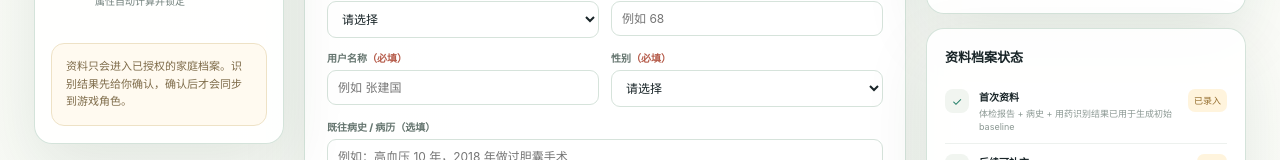
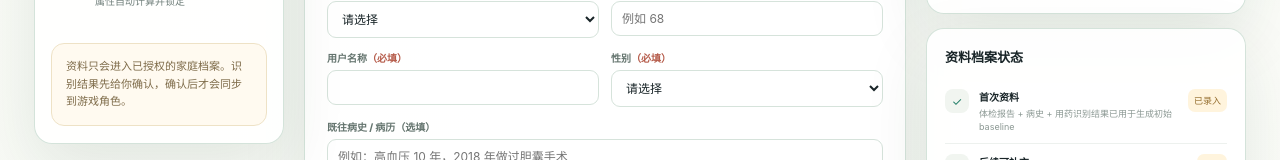
Before and after one commit to Oii6111/xiuxian, a plain HTML site: page health-entry/index.html in a window 1280 px wide. Shown: the part 431-591 px from the top of the page. Drawn offline with Linux system fonts and the light colour scheme; no server answers.

Commit message:
用户名称字段移除示例占位文本

```diff
--- a/health-entry/index.html
+++ b/health-entry/index.html
@@ -208,7 +208,7 @@
             <div class="form-grid">
               <div class="field"><label>长辈关系<span class="req">（必填）</span></label><select id="profileRelation"><option value="">请选择</option><option>爸爸</option><option>妈妈</option><option>爷爷</option><option>奶奶</option><option>外公</option><option>外婆</option><option>其他</option></select></div>
               <div class="field"><label>准确年龄<span class="req">（必填，岁）</span></label><input id="profileAge" type="number" min="1" max="120" placeholder="例如 68" /></div>
-              <div class="field"><label>用户名称<span class="req">（必填）</span></label><input id="profileName" placeholder="例如 张建国" /></div>
+              <div class="field"><label>用户名称<span class="req">（必填）</span></label><input id="profileName" /></div>
               <div class="field"><label>性别<span class="req">（必填）</span></label><select id="profileSex"><option value="">请选择</option><option>男</option><option>女</option></select></div>
               <div class="field full"><label>既往病史 / 病历（选填）</label><input id="profileHistory" placeholder="例如：高血压 10 年，2018 年做过胆囊手术" /><span class="hint">也可在下一步上传病历照片</span></div>
               <div class="field full"><label>长期用药（选填）</label><input id="profileMedications" placeholder="例如：氨氯地平 5mg 每日一次，二甲双胍 0.5g 每日两次" /><span class="hint">也可在下一步上传用药单照片</span></div>
```
